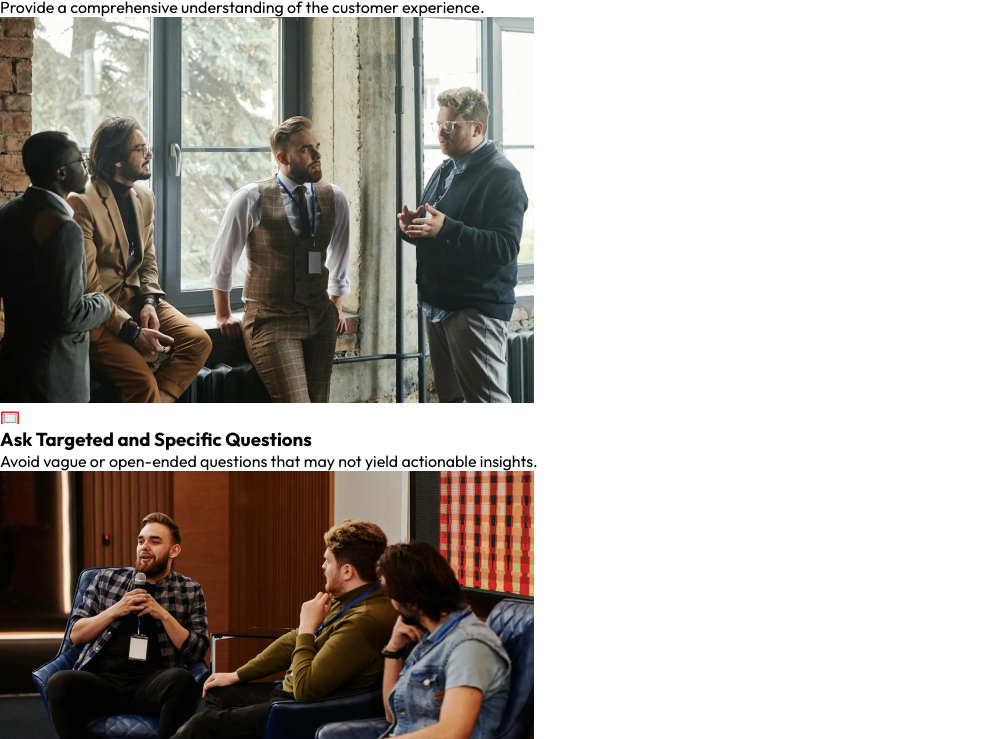
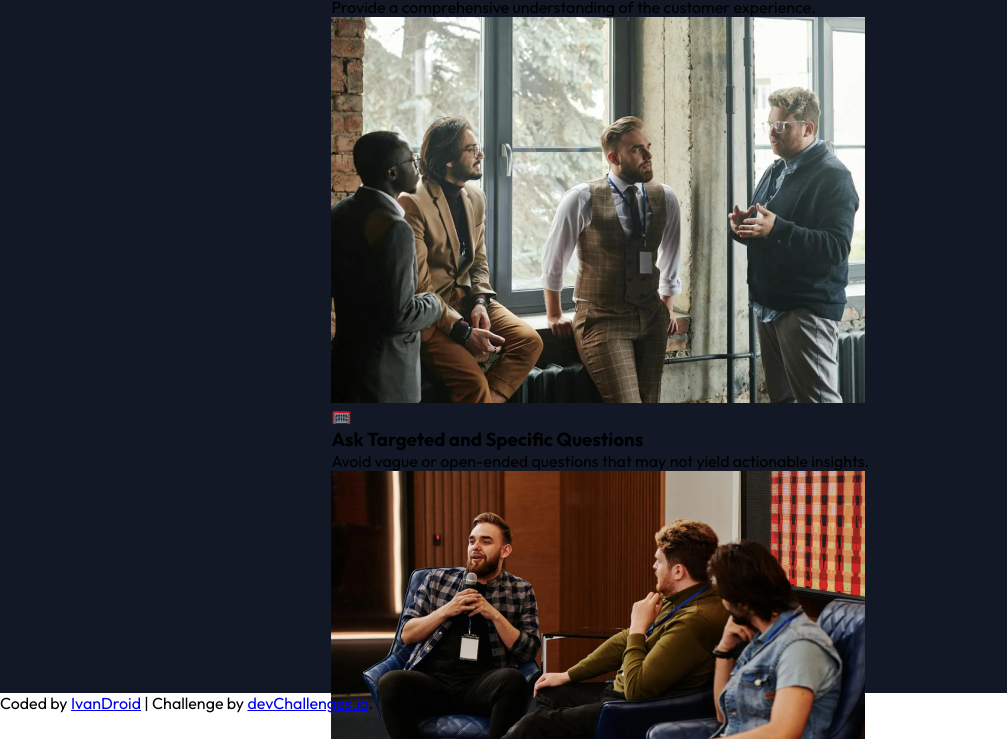
Before and after one commit to IvanCS719/simple-feature-section-master, a plain HTML site: page index.html in a window 1280 px wide. Shown: the part 107-846 px from the top of the page, without its empty margins (0-1007 px from the left). Drawn offline with Linux system fonts and the light colour scheme.

Commit message:
feat: estilos principales del containerMain

```diff
--- a/style.css
+++ b/style.css
@@ -4,5 +4,14 @@
     margin: 0;
     padding: 0;
     box-sizing: border-box;
-    font-family: "Outfit", sans-serif;
+    font-family: "Outfit", sans-serif ;
 }
+
+.containerMain{
+    height: 100vh;
+    width: 100%;
+    display: flex;
+    flex-direction: column;
+    align-items: center;
+    background-color: #121826;
+}
```
